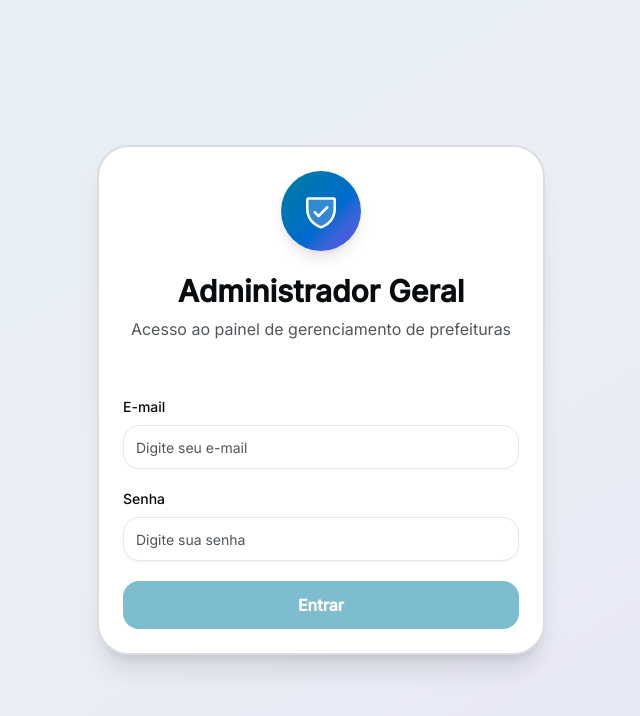
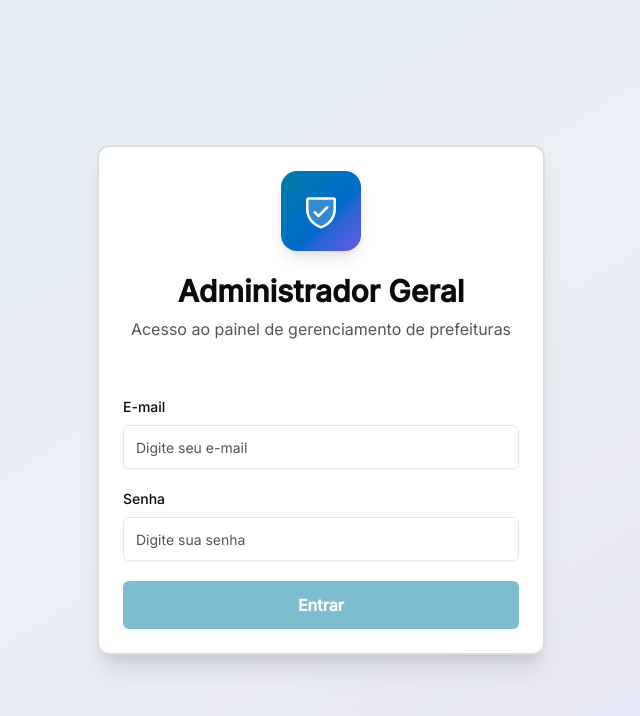
Before and after one commit to alefm12/jAgendamento, a React (Vite) app: page / in a window 1280 px wide. Shown: the top 716 px of the page, without its empty margins (319-959 px from the left). Built offline with nearby package versions, Linux system fonts and the light colour scheme; no server answers.

Commit message:
fix: @custom-variant dark antes dos imports + CSS vars override no @media dark - corrige vazamento Tailwind v4

```diff
--- a/src/index.css
+++ b/src/index.css
@@ -1,5 +1,6 @@
-@import 'tailwindcss';
-@import "tw-animate-css";
+/* @custom-variant dark aqui também garante que as utilities dark:
+   neste arquivo usem class-based (.dark) e NÃO @media prefers-color-scheme */
+@custom-variant dark (&:is(.dark *));
 
 @layer base {
   * {
@@ -252,6 +253,27 @@
   html:not(.dark) body {
     color-scheme: light !important;
     background-color: initial;
+    /* Re-assert light CSS vars para impedir que qualquer regra gerada
+       por @media prefers-color-scheme (ex: duplicata Tailwind) sobrescreva */
+    --background: oklch(0.97 0.003 250);
+    --foreground: oklch(0.15 0.01 250);
+    --card: oklch(1 0 0);
+    --card-foreground: oklch(0.15 0.01 250);
+    --popover: oklch(1 0 0);
+    --popover-foreground: oklch(0.15 0.01 250);
+    --primary: oklch(0.50 0.20 210);
+    --primary-foreground: oklch(0.99 0 0);
+    --secondary: oklch(0.60 0.15 270);
+    --secondary-foreground: oklch(0.99 0 0);
+    --muted: oklch(0.95 0.005 250);
+    --muted-foreground: oklch(0.45 0.01 250);
+    --accent: oklch(0.55 0.22 280);
+    --accent-foreground: oklch(0.99 0 0);
+    --destructive: oklch(0.55 0.22 25);
+    --destructive-foreground: oklch(0.99 0 0);
+    --border: oklch(0.90 0.005 250);
+    --input: oklch(0.93 0.005 250);
+    --ring: oklch(0.50 0.20 210);
   }
 }
 
--- a/src/main.css
+++ b/src/main.css
@@ -1,12 +1,13 @@
 @import 'tailwindcss';
+
+/* DEVE vir logo após o import do tailwindcss para sobrescrever o
+   variant dark padrão (que usa @media prefers-color-scheme)
+   antes de qualquer outro @import que também puxe utilities. */
+@custom-variant dark (&:is(.dark *));
 
 @import './styles/theme.css';
 @import './index.css';
 @import "tw-animate-css";
-/*
-  ---break---
-*/
-@custom-variant dark (&:is(.dark *));
 
 @config '../tailwind.config.js';
 
```
